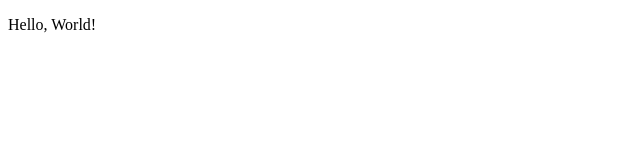
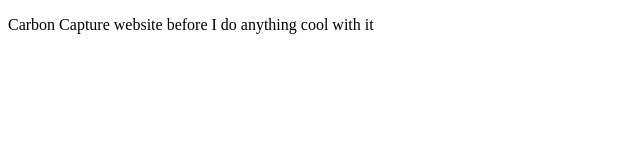
Before and after one commit to carbon-capture/carbon-capture.github.io, a plain HTML site: page index.html in a window 1280 px wide. Shown: the whole page, without its empty margins (0-640 px from the left). Drawn offline with Linux system fonts and the light colour scheme.

Commit message:
Update index.html

```diff
--- a/index.html
+++ b/index.html
@@ -4,6 +4,6 @@
       <title>Carbon Capture</title>
    </head>
    <body>
-     <p>Hello, World!</p>
+     <p>Carbon Capture website before I do anything cool with it</p>
    </body>
 </html>
```
